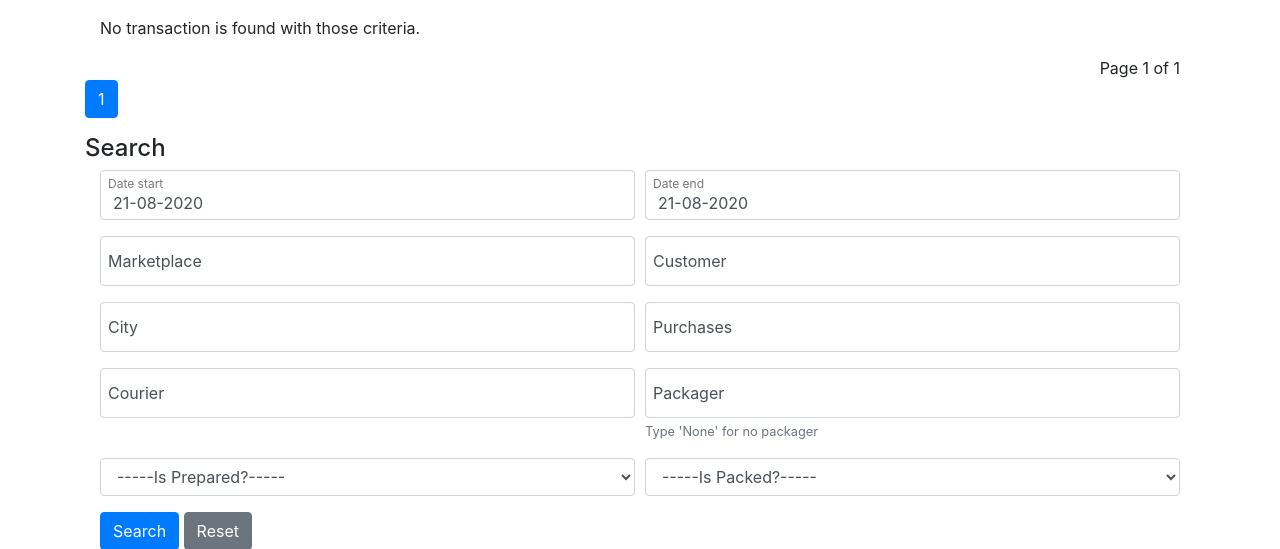
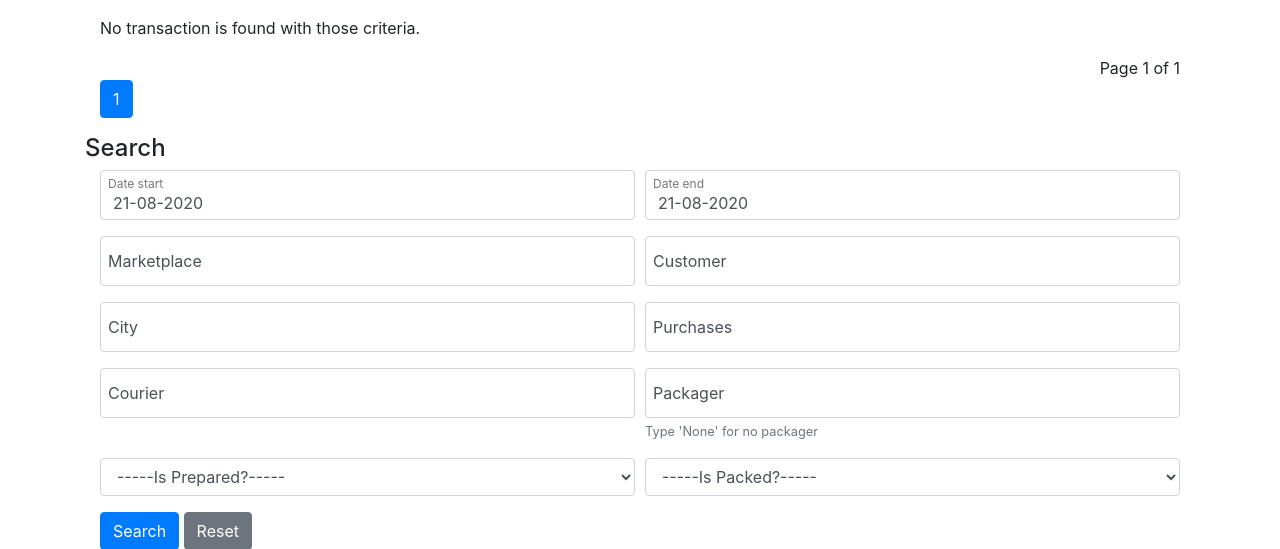
Before and after one commit to FerdiantJoshua/alkafgrosir-administration, a Django app: page /transaction/ in a window 1280 px wide. Shown: the part 356-905 px from the top of the page. Run offline with Django 3.2, Linux system fonts and the light colour scheme; the visitor is signed in with stand-in values (Sample User, id 1); data that the repository does not hold is empty; parts of the project's set-up code (start-up, migrations or seed data) failed here and were passed over; some libraries are stand-ins or nearby versions.

Commit message:
Fix pagination layout; Shorten KABUPATEN to KAB. on data export

```diff
--- a/transaction/templates/transaction/transaction_list.html
+++ b/transaction/templates/transaction/transaction_list.html
@@ -98,8 +98,9 @@
 
   <!-- PAGINATOR -->
   <div class="row">
+    <div class="col">
       <nav aria-label="Transaction Pagination">
-      <ul class="pagination">
+        <ul class="pagination flex-wrap">
           {% for page in page_obj.paginator.page_range %}
             {% ifequal page page_obj.number %}
             <li class="page-item active" aria-current="page">
@@ -115,6 +116,7 @@
           {% endfor %}
         </ul>
       </nav>
+    </div>
   </div>
 
   <div class="row">
--- a/transaction/views.py
+++ b/transaction/views.py
@@ -97,6 +97,9 @@ def export_transaction(request):
             output.append(purchase_text)
         return ';'.join(output)
 
+    def _shorten_kabupaten(city_name):
+        return str(city_name).replace('KABUPATEN', 'KAB.')
+
     if request.method == 'GET':
         params = retrieve_default_get_params(request.GET)
         transactions = Transaction.objects.search_by_criteria(params)
@@ -108,7 +111,7 @@ def export_transaction(request):
                 purchases = _render_purchase_querysets(transaction.purchase_set.all())
                 output.append(list(map(lambda x: str(x).replace(',', ';'), [
                     transaction.date, transaction.number, transaction.marketplace, transaction.customer,
-                    transaction.city, purchases, transaction.courier, transaction.receipt_number,
+                    _shorten_kabupaten(transaction.city), purchases, transaction.courier, transaction.receipt_number,
                     transaction.shipping_cost
                 ])))
             writer.writerow(['date_start', '#', 'marketplace', 'customer', 'city', 'purchases', 'courier',
```
Lines whose indentation alone changed are shown as unchanged.
